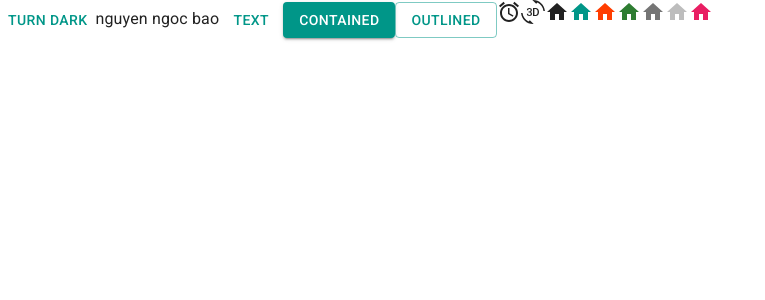
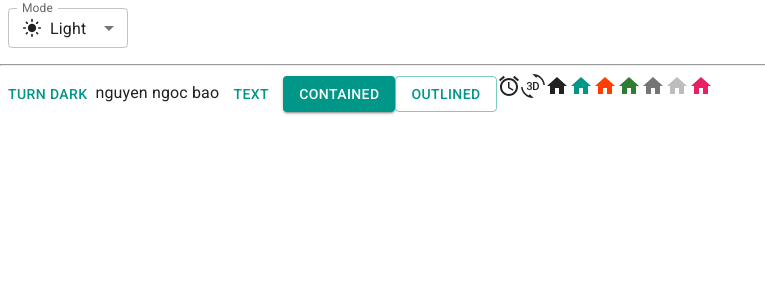
Before and after one commit to NguyenNgocBaoITITIU19084/Trello-Web-Clone, a React (Vite) app: page / in a window 1280 px wide. Shown: the top 300 px of the page, without its empty margins (0-765 px from the left). Built offline with nearby package versions, Linux system fonts and the light colour scheme.

Commit message:
select dark light mode

```diff
--- a/src/App.jsx
+++ b/src/App.jsx
@@ -5,8 +5,56 @@
 import { pink } from '@mui/material/colors'
 import { useColorScheme } from '@mui/material/styles'
 
+import InputLabel from '@mui/material/InputLabel';
+import MenuItem from '@mui/material/MenuItem';
+import FormControl from '@mui/material/FormControl';
+import Select from '@mui/material/Select';
+import LightModeIcon from '@mui/icons-material/LightMode'
+import DarkModeOutlinedIcon from '@mui/icons-material/DarkModeOutlined'
+import SettingsBrightnessIcon from '@mui/icons-material/SettingsBrightness'
+import { Box } from '@mui/material'
+
+function SelectMode() {
+  const { mode, setMode } = useColorScheme()
+
+  const handleChange = (event) => {
+    const selectedMode = event.target.value
+    setMode(selectedMode)
+  };
+
+  return (
+    <FormControl sx={{ m: 1, minWidth: 120 }} size="small">
+      <InputLabel id="select-dark-light-mode">Mode</InputLabel>
+      <Select
+        labelId="select-dark-light-mode"
+        id="dark-light-mode"
+        value={mode}
+        label="Mode"
+        onChange={handleChange}
+      >
+        <MenuItem value="light">
+          <div style={{ display: 'flex', alignItems: 'center', gap: '8px' }}>
+            <LightModeIcon fontSize='small'/> Light
+          </div>
+        </MenuItem>
+        <MenuItem value="dark">
+          <Box sx={{display: 'flex', alignItems: 'center', gap: 1 }}>
+            <DarkModeOutlinedIcon fontSize='small' /> Dark
+          </Box>
+        </MenuItem>
+        <MenuItem value="system">
+          <Box sx={{display: 'flex', alignItems: 'center', gap: 1 }}>
+            <SettingsBrightnessIcon fontSize='small' /> System
+          </Box>
+        </MenuItem>
+      </Select>
+    </FormControl>
+  );
+}
+
+
 function ModeToggle() {
-  const { mode, setMode } = useColorScheme();
+  const { mode, setMode } = useColorScheme()
   return (
     <Button
       onClick={() => {
@@ -21,6 +69,8 @@
 function App() {
   return (
     <>
+      <SelectMode />
+      <hr />
       <ModeToggle />
       nguyen ngoc bao
       <Button variant="text">Text</Button>
```
